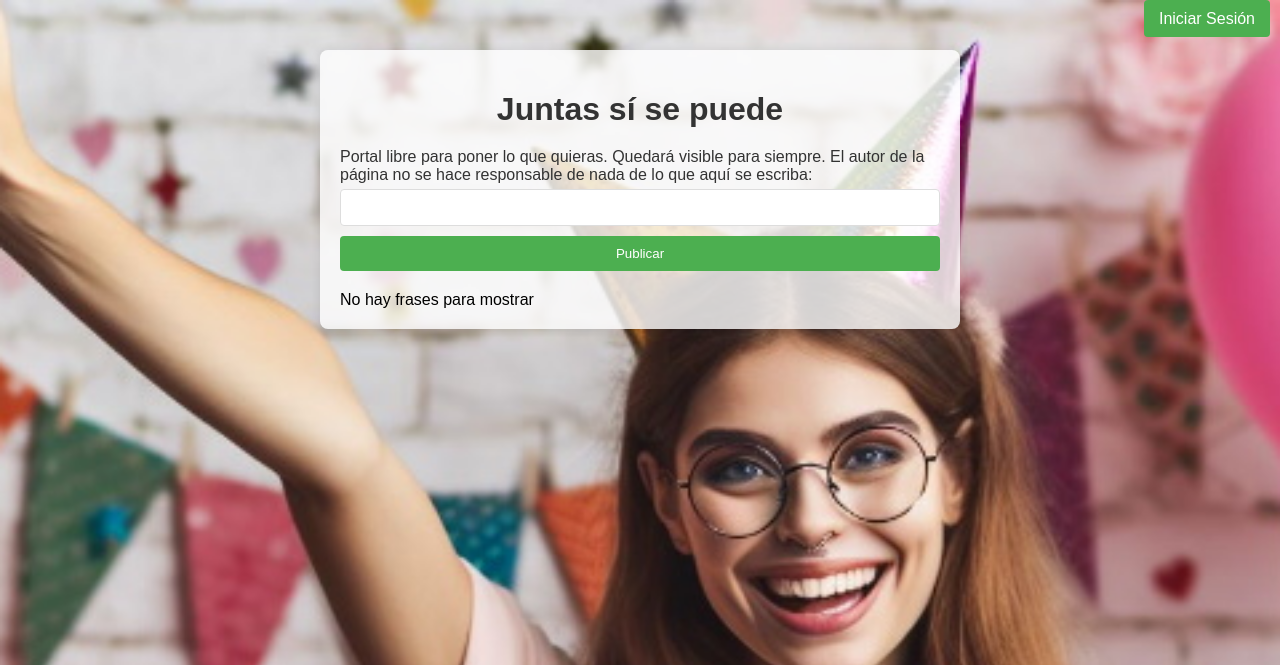
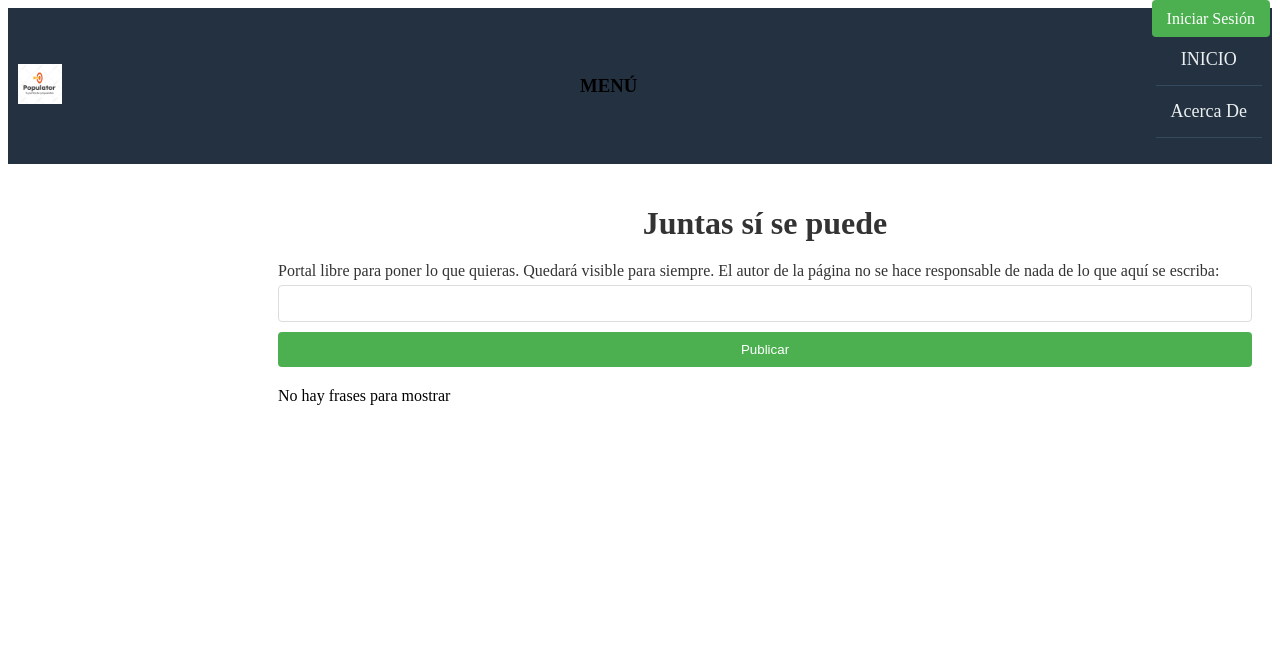
Before and after one commit to javiersoleraapp/MisFrases, a PHP site: page / in a window 1280 px wide. Shown: the top 665 px of the page. Run offline with PHP 8.4, Linux system fonts and the light colour scheme; data that the repository does not hold is empty.

Commit message:
incluir logo

```diff
--- a/MisFrases/index.php
+++ b/MisFrases/index.php
@@ -1,16 +1,22 @@
+<?php
+// index.php, acerca_de.php, etc.
+include("config.php");
+?>
+
 <!DOCTYPE html>
+<html lang="es">
 <html lang="es">
 <head>
     <meta charset="UTF-8">
     <meta name="viewport" content="width=device-width, initial-scale=1.0">
+    <link rel="stylesheet" href="styles.css">
     <title>Juntas sí se puede</title>
-    <meta name="description" content="Portal libre para poner lo que quieras. Quedará visible para siempre. El autor de la página no se hace responsable de nada de lo que aquí se escriba.">
-    <link rel="stylesheet" href="styles.css">
 </head>
 <body>
+<?php include("menu.php"); ?>
 
-<div class="container">
-    <h1>Juntas sí se puede</h1>
+<div class="content">
+        <h1>Juntas sí se puede</h1>
 
     <!-- Formulario para publicar una frase (sin autenticación) -->
     <form action="publicar.php" method="post">
--- a/MisFrases/menu.php
+++ b/MisFrases/menu.php
@@ -1,5 +1,8 @@
 <!-- menu.php -->
-<aside class="menu">
+<div class="header">
+    <div class="logo">
+        <img src="img/logo.png" alt="Logo">
+    </div>
     <div class="menu-header">
         <h3>MENÚ</h3>
     </div>
@@ -7,4 +10,4 @@
         <li><a href="index.php">INICIO</a></li>
         <li><a href="acerca_de.php">Acerca De</a></li>
     </ul>
-</aside>
+</div>
--- a/MisFrases/styles.css
+++ b/MisFrases/styles.css
@@ -1,3 +1,5 @@
+
+/*
 body {
     font-family: 'Arial', sans-serif;
     margin: 0;
@@ -6,6 +8,12 @@ body {
     background-repeat: no-repeat;
     background-attachment: fixed; /* Fija la imagen de fondo al hacer scroll */
     background-size: cover; /* Cubre toda la ventana con la imagen */
+}
+*/
+
+body {
+    margin: 0;
+    font-family: Arial, sans-serif;
 }
 
 .container {
@@ -16,6 +24,18 @@ body {
     box-shadow: 0 0 10px rgba(0, 0, 0, 0.1);
     border-radius: 8px;
     overflow: hidden;
+}
+
+.header {
+    display: flex;
+    justify-content: space-between;
+    align-items: center;
+    padding: 10px;
+    background-color: #233140;
+}
+
+.logo img {
+    height: 40px; /* ajusta la altura según sea necesario */
 }
 
 .menu {
```
Also changed, not shown: MisFrases/img/logo.png (added), 1 other file.
